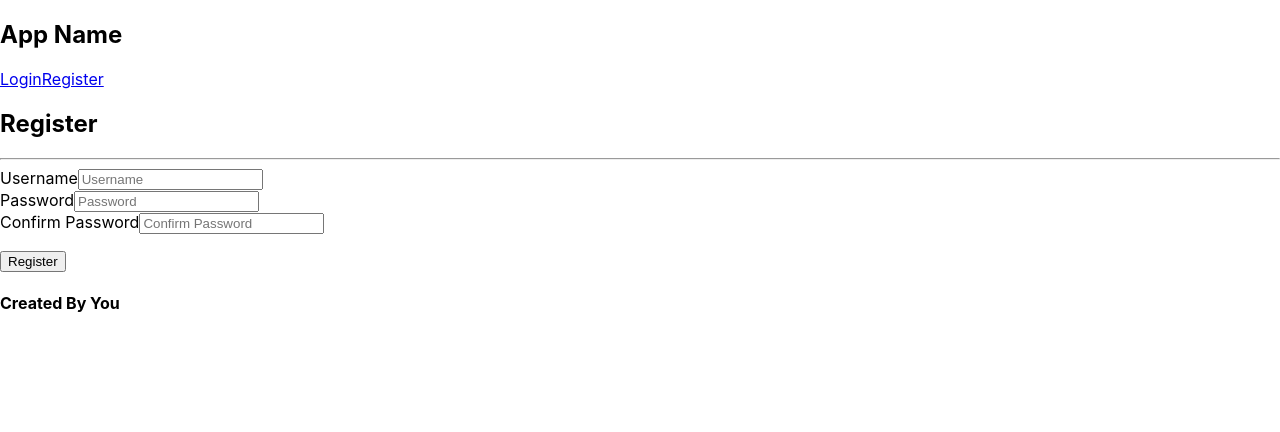
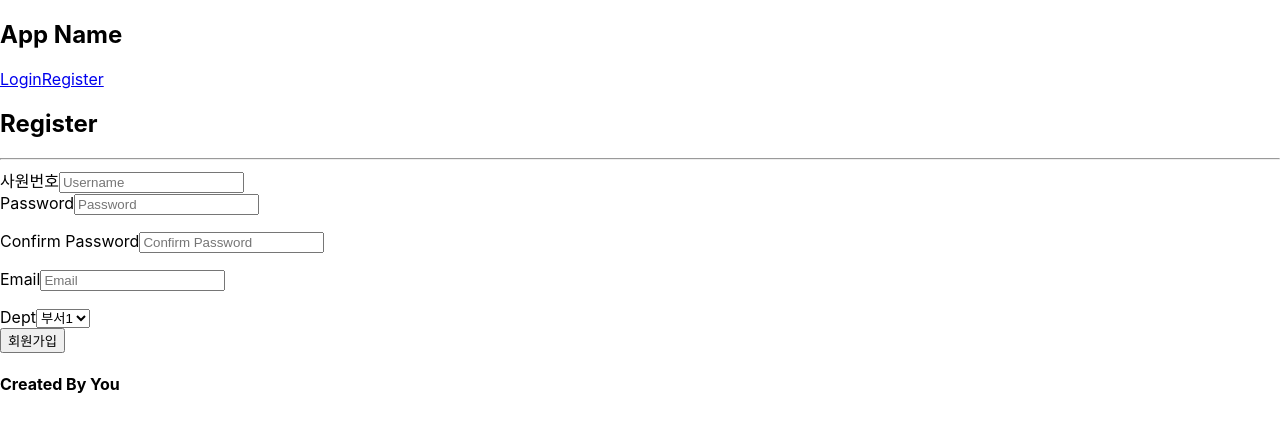
Before and after one commit to bonbi0604/argo, a React (Create React App) app in the folder frontend_npm/: page /register in a window 1280 px wide. Shown: the top 432 px of the page. Built offline with nearby package versions, Linux system fonts and the light colour scheme.

Commit message:
로그인 유효성 검사

```diff
--- a/frontend_npm/src/views/loginPage.js
+++ b/frontend_npm/src/views/loginPage.js
@@ -17,8 +17,10 @@ const LoginPage = () => {
         <hr />
         <label htmlFor="username">Username</label>
         <input type="text" id="username" placeholder="Enter Username" />
+        <br/>
         <label htmlFor="password">Password</label>
         <input type="password" id="password" placeholder="Enter Password" />
+        <br/>
         <button type="submit">Login</button>
       </form>
     </section>
--- a/frontend_npm/src/views/registerPage.js
+++ b/frontend_npm/src/views/registerPage.js
@@ -1,4 +1,7 @@
-import { useState, useContext } from "react";
+//이름 받아야 함
+//아이디 중복검사
+
+import React, { useState, useContext, useCallback } from "react";
 import AuthContext from "../context/AuthContext";
 
 function Register() {
@@ -6,10 +9,54 @@ function Register() {
   const [password, setPassword] = useState("");
   const [password2, setPassword2] = useState("");
   const { registerUser } = useContext(AuthContext);
+  const [email, setEmail] = useState("");
+  const [dept, setDept] = useState(false);
+
+  const [pwdMsg, setPwdMsg] = useState('');
+  const [emailMsg, setEmailMsg] = useState("");
+
+  //비밀번호 메세지
+  const onChangePwd = useCallback((e) =>{
+    const currPwd = e.target.value;
+    setPassword(currPwd);
+
+    if (!validatePwd(currPwd)) {
+      setPwdMsg("영문, 숫자, 특수기호 조합으로 8자리 이상 입력해주세요.")
+    } else {
+      setPwdMsg("안전한 비밀번호입니다.")
+    }
+  }, [])
+
+  //이메일 메세지
+  const onChangeEmail = useCallback( async (e) => {
+    const currEmail = e.target.value;
+    setEmail(currEmail);
+
+    if (!validateEmail(currEmail)) {
+      setEmailMsg("이메일 형식이 올바르지 않습니다.")
+    } else {
+        setEmailMsg("올바른 이메일 형식입니다.")
+      }
+    })
+
+  //비밀번호 유효성 검사
+  const validatePwd = (password) => {
+    return password
+      .toLowerCase()
+      .match(/^(?=.*[a-zA-Z])(?=.*[!@#$%^*+=-])(?=.*[0-9]).{8,15}$/);
+  };
+
+  //이메일 유효성 검사
+  const validateEmail = (email) => {
+    return email
+      .toLowerCase()
+      .match(/^[A-Z0-9._%+-]+@[A-Z0-9.-]+\.[A-Z]{2,}$/);
+  };
+
 
   const handleSubmit = async e => {
     e.preventDefault();
-    registerUser(username, password, password2);
+    registerUser(username, password, password2, email, dept);
   };
 
   return (
@@ -18,7 +65,7 @@ function Register() {
         <h1>Register</h1>
         <hr />
         <div>
-          <label htmlFor="username">Username</label>
+          <label htmlFor="username">사원번호</label>
           <input
             type="text"
             id="username"
@@ -32,10 +79,11 @@ function Register() {
           <input
             type="password"
             id="password"
-            onChange={e => setPassword(e.target.value)}
+            onChange={onChangePwd}
             placeholder="Password"
             required
           />
+          <p>{pwdMsg}</p>
         </div>
         <div>
           <label htmlFor="confirm-password">Confirm Password</label>
@@ -48,7 +96,26 @@ function Register() {
           />
           <p>{password2 !== password ? "Passwords do not match" : ""}</p>
         </div>
-        <button>Register</button>
+        <div>
+          <label htmlFor="email">Email</label>
+          <input
+            type="text"
+            id="email"
+            onChange={onChangeEmail}
+            placeholder="Email"
+            required
+          />
+          <p>{emailMsg}</p>
+        </div>
+        <div>
+          <label htmlFor="dept">Dept</label>
+          <select name="dept" id="dept" onClick={e => setDept(e.target.value)}>
+            <option value="1">부서1</option>
+            <option value="2">부서2</option>
+            <option value="3">부서3</option>
+          </select>
+        </div>
+        <button>회원가입</button>
       </form>
     </section>
   );
```
